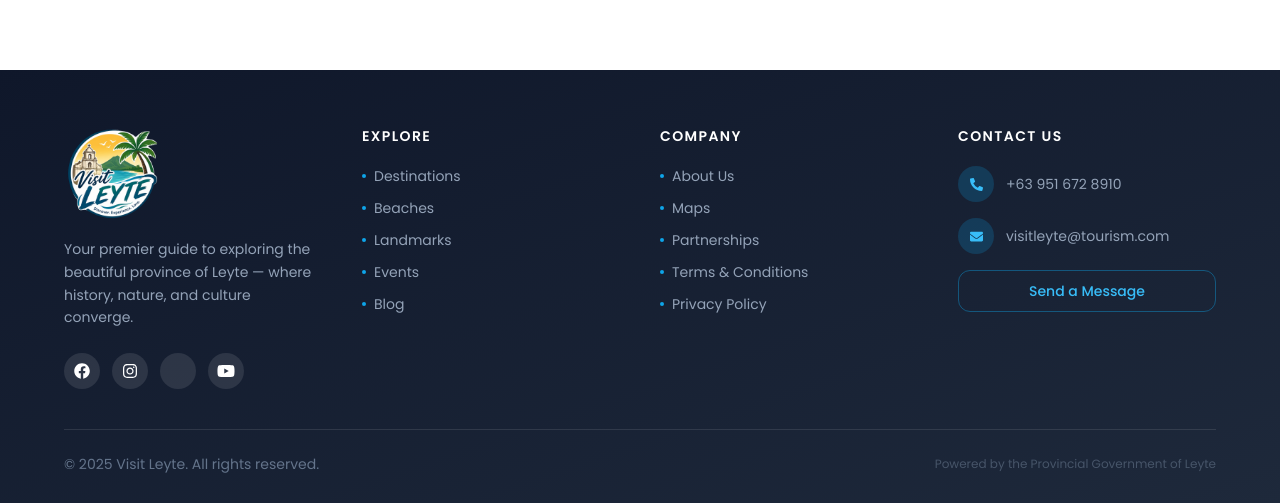
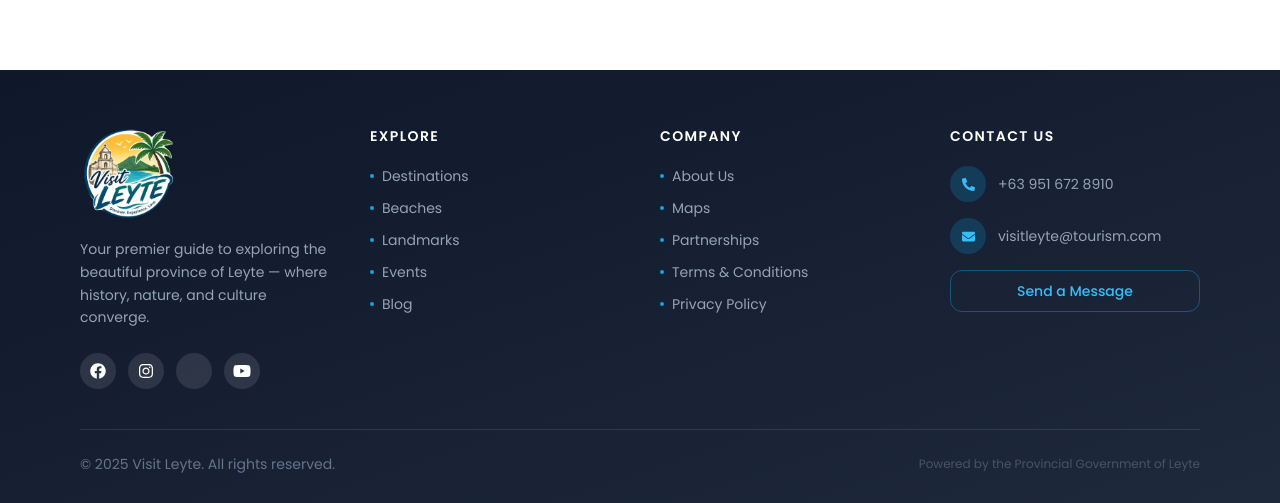
Before and after one commit to JerecoPiso/visit-leyte, a React (Vite) app: page /blog in a window 1280 px wide. Shown: the part 1637-2140 px from the top of the page. Built offline with nearby package versions, Linux system fonts and the light colour scheme; some icons are missing.

Commit message:
fix logo

```diff
--- a/src/components/Footer.tsx
+++ b/src/components/Footer.tsx
@@ -6,7 +6,7 @@ import logoWhite from '../assets/visitleyte-nobg.png';
 const Footer = () => {
     return (
         <footer className='bg-gradient-to-br from-slate-900 to-slate-800'>
-            <div className='md:px-16 px-6 pt-14 pb-8'>
+            <div className='md:px-20 px-6 pt-14 pb-8'>
                 <div className='grid lg:grid-cols-4 md:grid-cols-2 grid-cols-1 gap-10 pb-10'>
                     {/* Brand */}
                     <div className="col-span-1">
```
